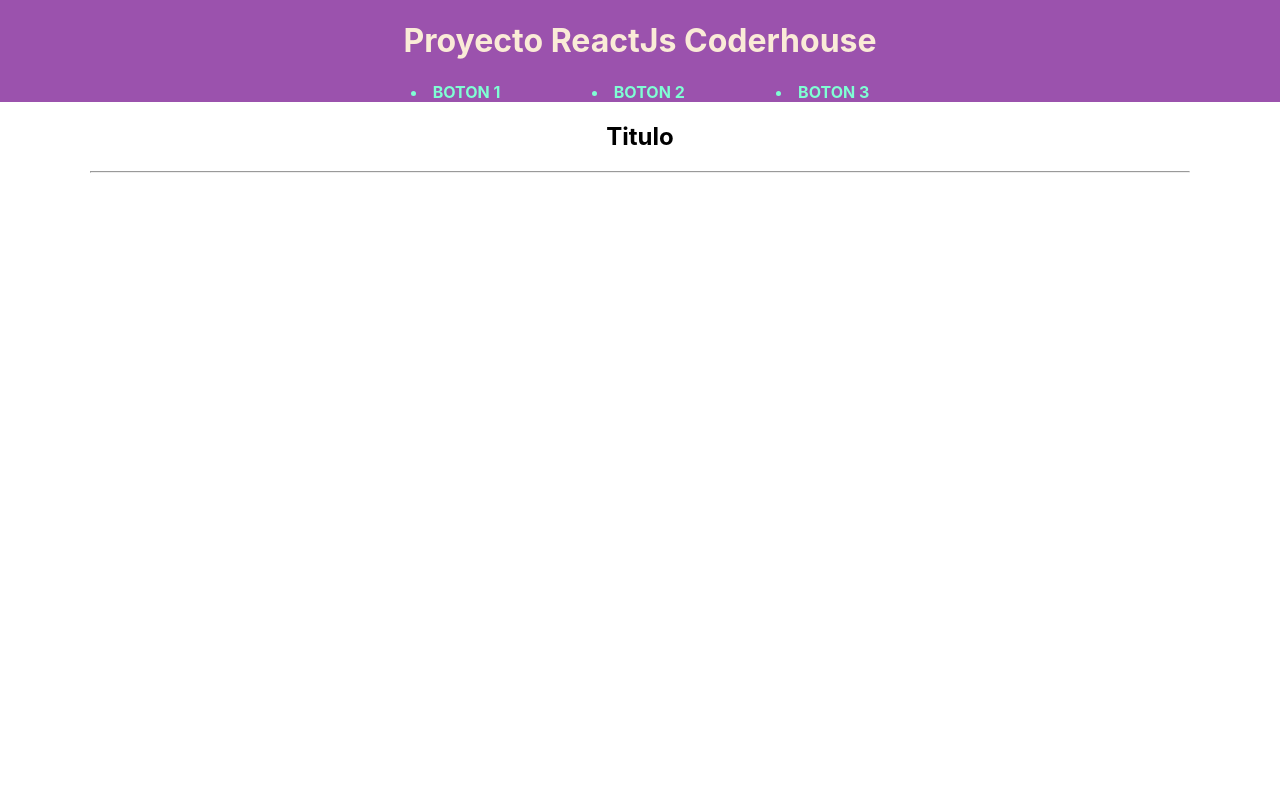
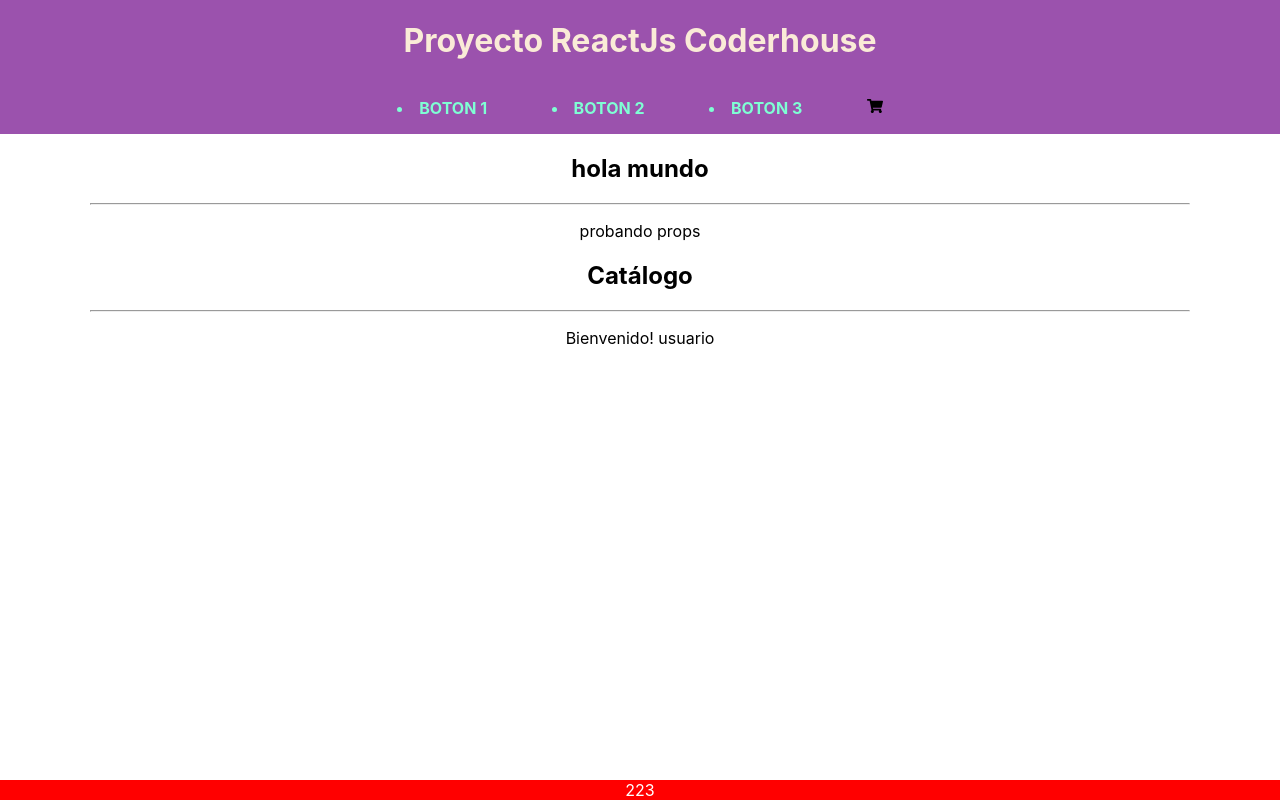
Before and after one commit to Kipanyu/projecto-ch-reactjs, a React (Create React App) app: page / in a window 1280 px wide. Built offline with nearby package versions, Linux system fonts and the light colour scheme.

Commit message:
agregado icono carrito

```diff
--- a/src/App.js
+++ b/src/App.js
@@ -1,12 +1,24 @@
 import './styles.css';
 import { NavBar } from './components/navbar/NavBar.js';
 import { Nosotros } from './components/nosotros/Nosotros.js';
+import { ItemListContainer } from './components/ItemListContainer/ItemListContainer.js'
+
+
+import { Pie } from './components/footer/Pie.js'
+
 
 function App() {
+
+  const usuario = {
+    nombre: 'usuario'
+  }
+
   return (
     <div >
-        <NavBar />
-        <Nosotros/>
+        <NavBar/>
+        <Nosotros titulo="hola mundo" content="probando props"/>
+        <ItemListContainer nombre={usuario.nombre}/>
+        <Pie/>
     </div>
   );
 }
--- /dev/null
+++ b/src/components/ItemListContainer/ItemListContainer.js
@@ -0,0 +1,14 @@
+import './ItemListContainer.scss'
+
+
+export const ItemListContainer = ( {nombre} ) => {
+
+    return (
+        <section className="ItemListContainer">
+            <h2 className="ItemListContainer__greetings">Catálogo</h2>
+            <hr/>
+
+            <p>Bienvenido! {nombre}</p>
+        </section>
+    )
+}
--- /dev/null
+++ b/src/components/ItemListContainer/ItemListContainer.scss
@@ -0,0 +1,13 @@
+.ItemListContainer {
+    max-width: 1100px;
+    margin: 20px auto;
+    text-align: center;}
+
+    @media screen and (max-width: 768px) {
+        .ItemListContainer {
+          margin: auto;
+          width: 50%;
+          padding: 10px;
+          text-align: center;
+        }
+      }
--- /dev/null
+++ b/src/components/carrito/CartWidget.js
@@ -0,0 +1,10 @@
+import './CartWidget.scss'
+import { FaShoppingCart } from 'react-icons/fa'
+
+export const CartWidget = () => {
+    return (
+        <p>
+            <FaShoppingCart/>
+        </p>
+    )
+}
--- /dev/null
+++ b/src/components/carrito/CartWidget.scss
@@ -0,0 +1,3 @@
+p {
+    cursor: pointer;
+}
--- /dev/null
+++ b/src/components/footer/Pie.js
@@ -0,0 +1,9 @@
+import './footer.scss'
+
+
+export const Pie = () => {
+
+    return (
+        <footer>223</footer>
+    )
+}
--- /dev/null
+++ b/src/components/footer/footer.scss
@@ -0,0 +1,9 @@
+footer {
+    position: fixed;
+    left: 0;
+    bottom: 0;
+    width: 100%;
+    background-color: red;
+    color: white;
+    text-align: center;
+}
--- a/src/components/navbar/NavBar.js
+++ b/src/components/navbar/NavBar.js
@@ -1,4 +1,5 @@
 import './navbar.scss'
+import { CartWidget } from '../carrito/CartWidget'
 
 export const NavBar = () => {
 
@@ -11,6 +12,7 @@
                 <li className="header__navlink">boton 1</li>
                 <li className="header__navlink">boton 2</li>
                 <li className="header__navlink">boton 3</li>
+                <CartWidget/>
                 </nav>
             </div>
         </header>
--- a/src/components/nosotros/Nosotros.js
+++ b/src/components/nosotros/Nosotros.js
@@ -1,11 +1,17 @@
 import './Nosotros.scss'
 
-export const Nosotros = () => {
+export const Nosotros = (props) => {
+
+    console.log(props)
+
+    const {content} = props
+
+
     return (
     <section className="nosotros__title">
-        <h2>Titulo</h2>
+        <h2>{props.titulo}</h2>
         <hr/>
-
+        <p>{content}</p>
     </section>
     )
 }
--- a/src/styles.css
+++ b/src/styles.css
@@ -0,0 +1,3 @@
+p {
+
+}
```
Also changed, not shown: 1 other file (tests, documents, lock files or other folders).
